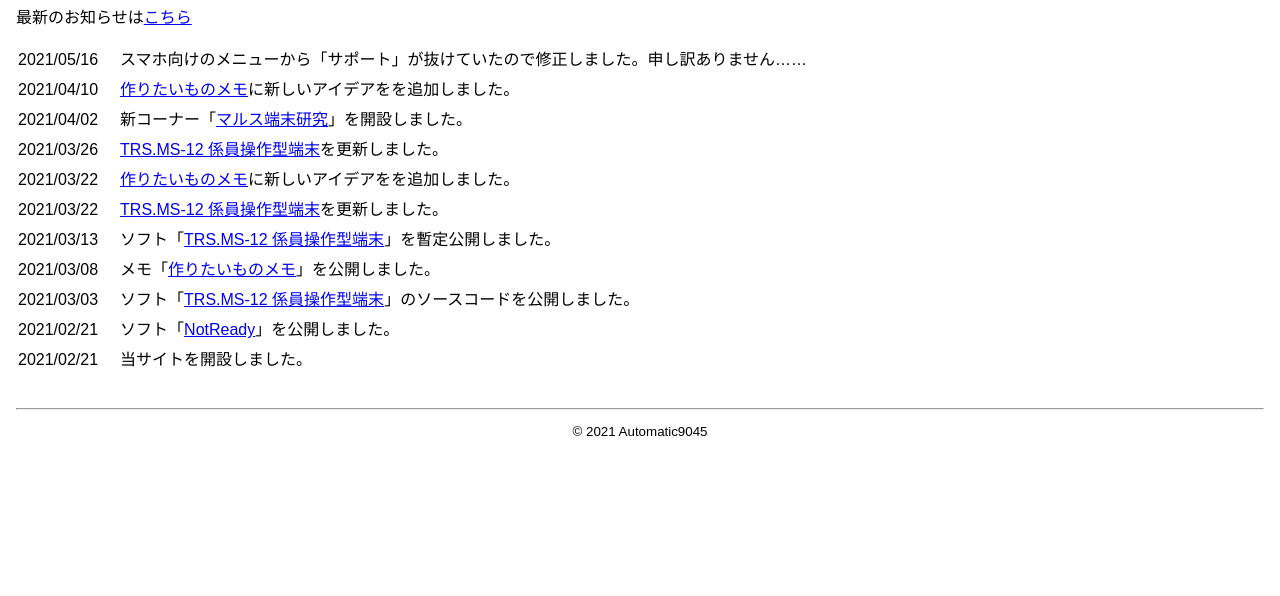
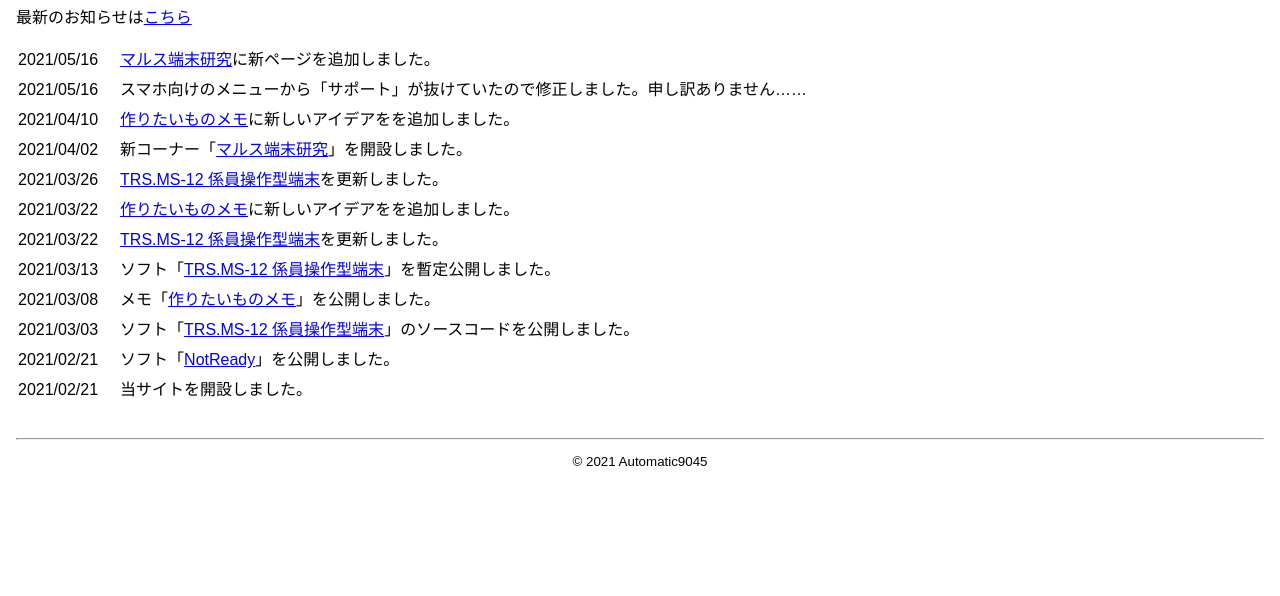
Before and after one commit to automatic9045/automatic9045.github.io, a plain HTML site: page old-updates.html in a window 1280 px wide. Shown: the part 204-800 px from the top of the page. Drawn offline with Linux system fonts and the light colour scheme.

Commit message:
update: お知らせを更新
2021/11/7分 1件を追加
古いもの1件を過去のお知らせに移動

```diff
--- a/old-updates.html
+++ b/old-updates.html
@@ -28,6 +28,10 @@
         </p>
         <table>
             <tbody>
+                <tr>
+                    <td>2021/05/16</td>
+                    <td><a href="contents/mars/">マルス端末研究</a>に新ページを追加しました。</td>
+                </tr>
                 <tr>
                     <td>2021/05/16</td>
                     <td>スマホ向けのメニューから「サポート」が抜けていたので修正しました。申し訳ありません……</td>
```
Also changed, not shown: index.html (+4 -4 lines).
